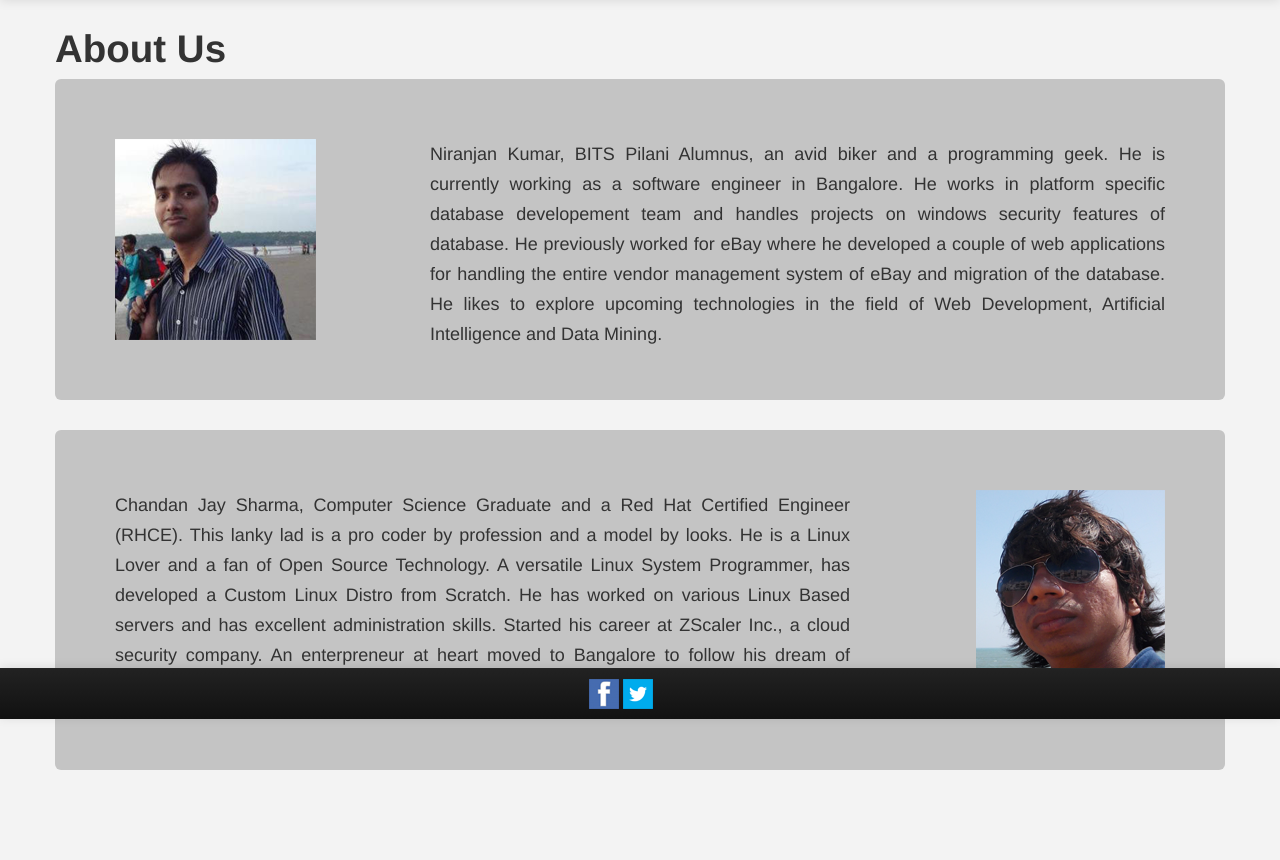
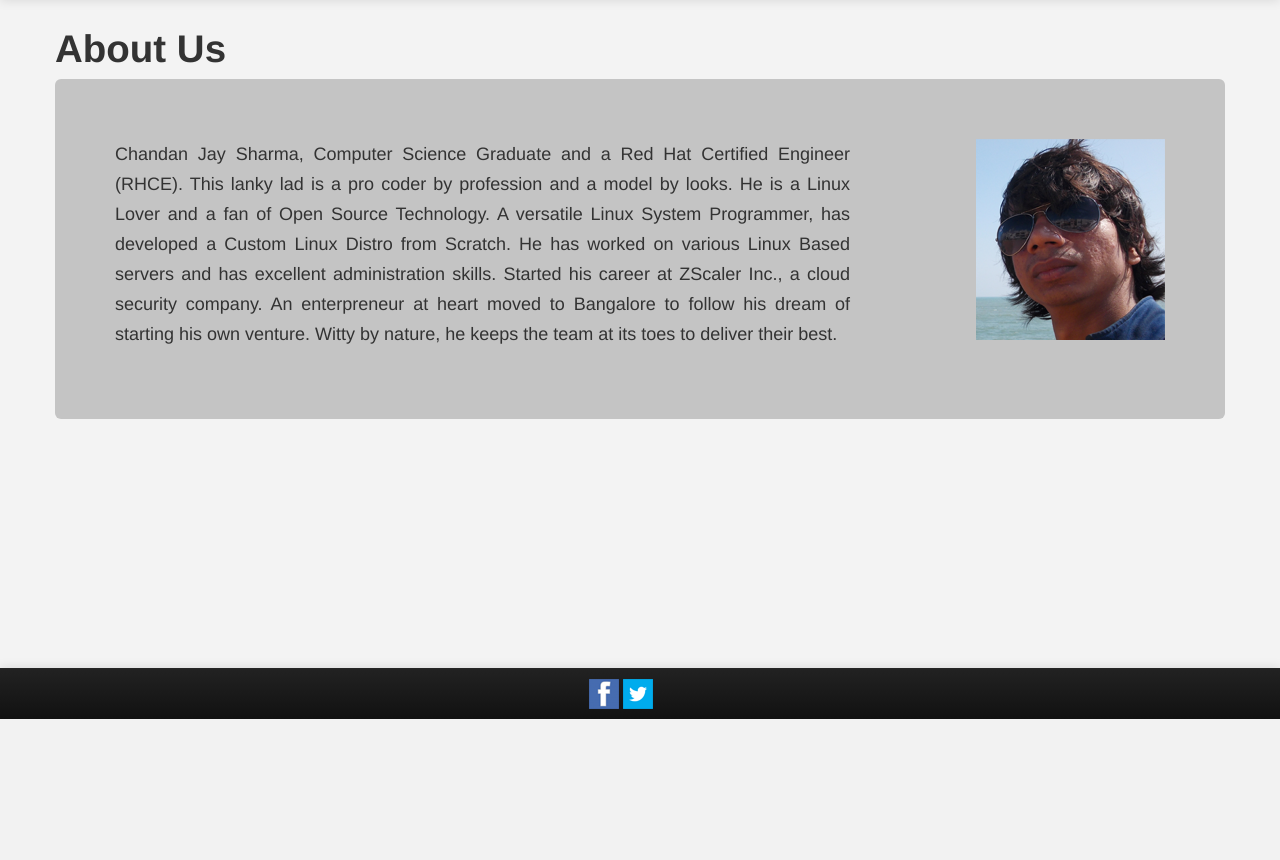
Before and after one commit to prowebtechies/prowebtechies, a CakePHP app: the page made by app/View/Pages/about.ctp in a window 1280 px wide. Shown: the part 81-941 px from the top of the page. After the commit the page ends 800 px from the top, so only its background shows below. Run offline with PHP 8.4 and a stand-in for CakePHP, Linux system fonts and the light colour scheme; the template is opened without the code that fills it, so the values that code supplies are empty; some libraries are stand-ins or nearby versions.

Commit message:
Removed niranjan's profile from about us

```diff
--- a/app/View/Pages/about.ctp
+++ b/app/View/Pages/about.ctp
@@ -1,5 +1,5 @@
 <h1>About Us</h1>
-<div class="hero-unit hero-about">
+<!-- <div class="hero-unit hero-about">
 	<p class="about-text pull-right">Niranjan Kumar, BITS Pilani Alumnus, an avid biker and a programming geek.
 		He is currently working as a software engineer in Bangalore.
 		He works in platform specific database developement team and handles projects on
@@ -9,7 +9,7 @@ handling the entire vendor management system of eBay and migration of the databa
 He likes to explore upcoming technologies in the field of Web Development, Artificial Intelligence
 and Data Mining.</p>
 	<?php echo $this->Html->image('nir.png'); ?>
-</div>
+</div> -->
 
 <div class="hero-unit hero-about">
 <?php echo $this->Html->image('chandan.png', array('class' => 'pull-right')); ?>
```
